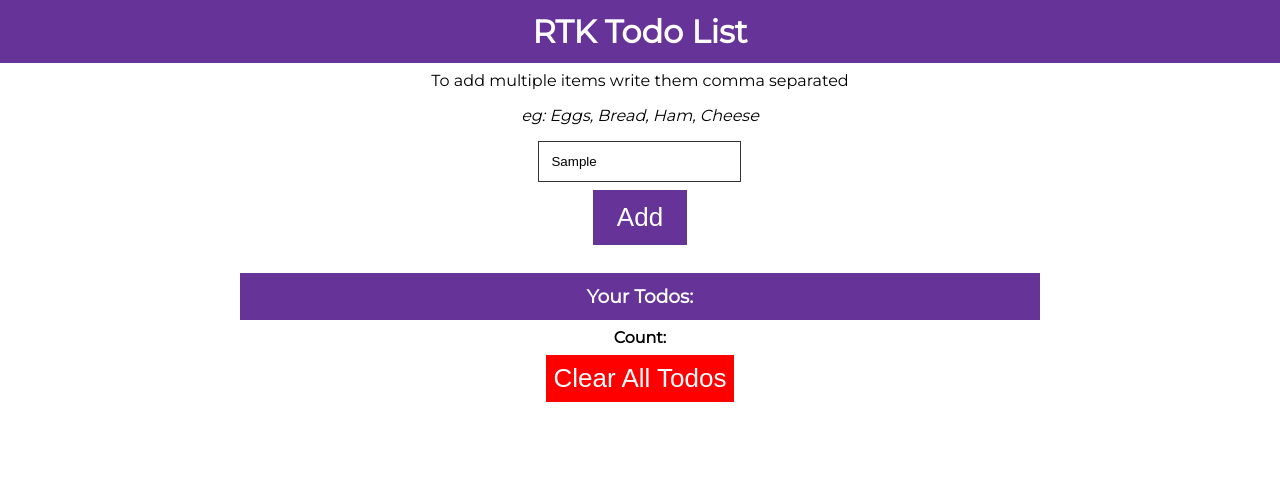
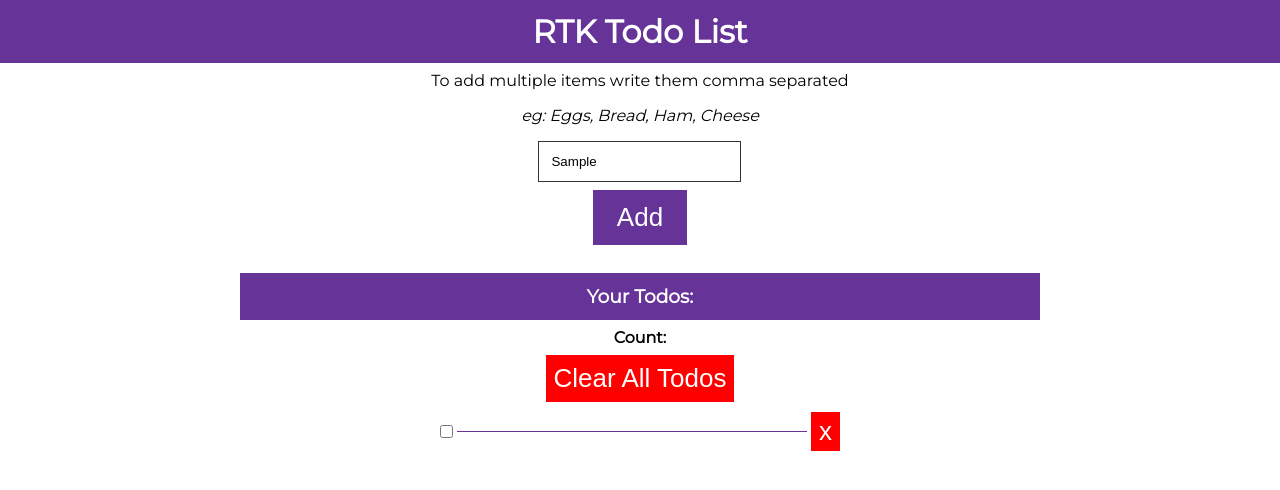
Before and after one commit to BensonFeng/vite-redux-entityadapter-crud-todolist, a React (Vite) app: page / in a window 1280 px wide. Both pictures are taken after typing "Sample" into the empty fields and a click on the button "Add". Shown: the top 490 px of the page. Built offline with nearby package versions, Linux system fonts and the light colour scheme; the HTML template or start-up script is replaced by a standard one.

Commit message:
Todo component

```diff
--- /dev/null
+++ b/src/componenets/TodoList/Todo.jsx
@@ -0,0 +1,15 @@
+import React from "react";
+import { useDispatch } from "react-redux";
+const Todo = ({ text, completed, id }) => {
+  const toggle = () => {};
+  const deleteItem = () => {};
+  return (
+    <div className="todo">
+      <input type="checkbox" value={completed} onChange={toggle} />
+      <span>{text}</span>
+      <button onClick={deleteItem}>x</button>
+    </div>
+  );
+};
+
+export default Todo;
--- a/src/componenets/TodoList/TodoList.jsx
+++ b/src/componenets/TodoList/TodoList.jsx
@@ -1,12 +1,33 @@
 import { useSelector, useDispatch } from "react-redux";
 import { todoSelectors } from "../../store/todoSlice";
+import Todo from "./Todo";
 
 const TodoList = () => {
+  const allTodos = useSelector(todoSelectors.selectEntities);
+
+  const todoList = [];
+  console.log("new");
+
+  for (const id in allTodos) {
+    if (Object.hasOwnProperty.call(allTodos, id)) {
+      const todoItem = allTodos[id];
+      todoList.push(
+        <Todo
+          key={todoItem.id}
+          id={todoItem.id}
+          completed={todoItem.completed}
+          text={todoItem.text}
+        />
+      );
+    }
+  }
+
   return (
     <div className="todo-list">
       <h3>Your Todos:</h3>
       <h4>Count:</h4>
       <button className="delete-btn"> Clear All Todos</button>
+      <div>{todoList}</div>
     </div>
   );
 };
```
